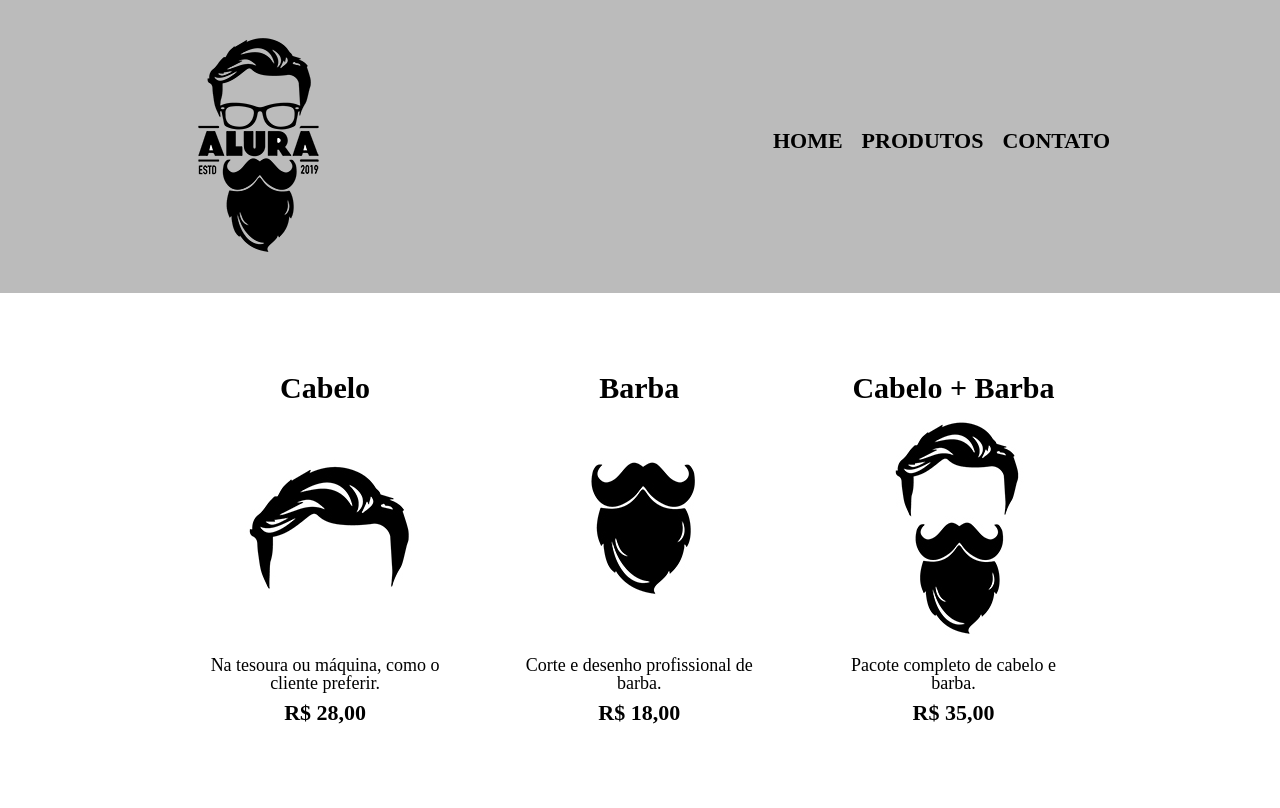
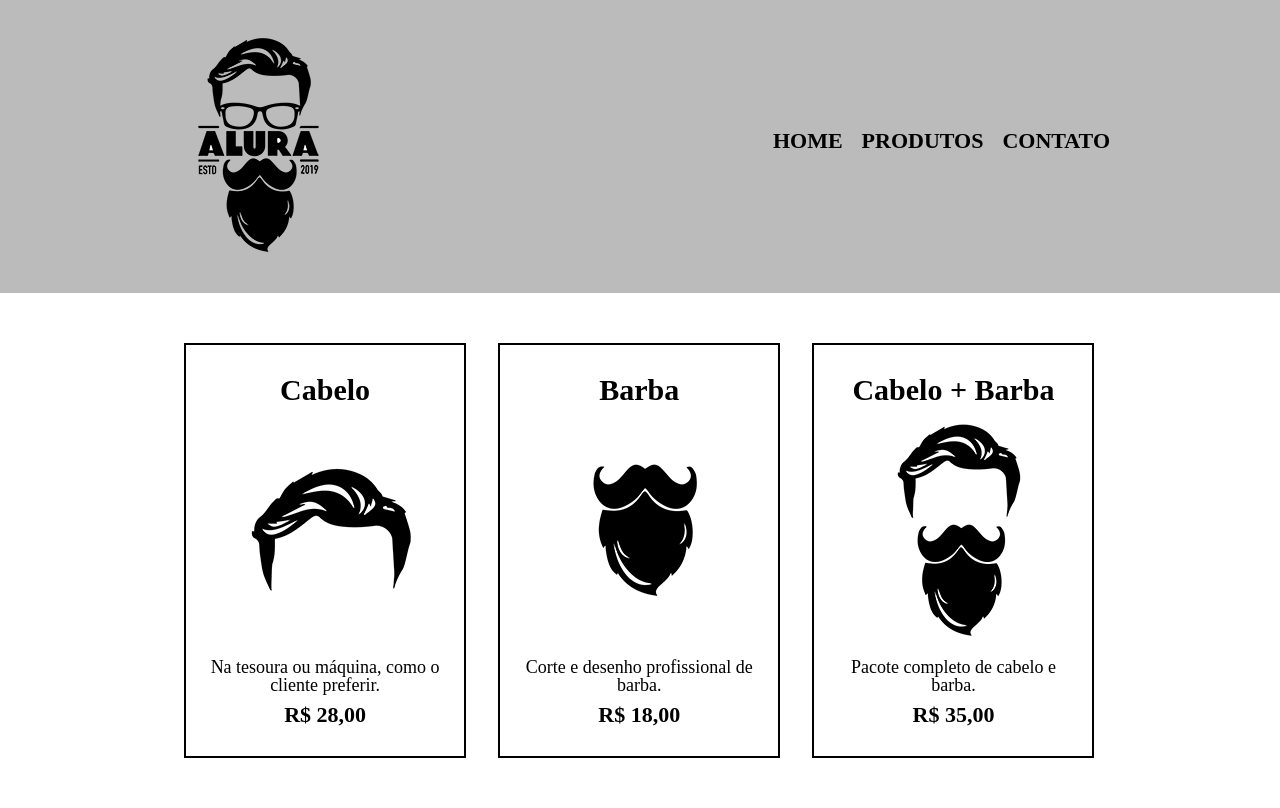
Before and after one commit to SpartanWilhelm/ALURA, a PHP site: page /produtos.html in a window 1280 px wide. Before the commit the page ends 724 px from the top, so only its background shows below. Run offline with PHP 8.4, Linux system fonts and the light colour scheme.

Commit message:
Aplicando bordas

```diff
--- a/HTML_CSS/produtos.css
+++ b/HTML_CSS/produtos.css
@@ -41,6 +41,7 @@ nav a {
     margin: 0 1.5%;
     padding: 30px 20px;
     box-sizing: border-box;
+    border: 2px solid #000000;
 }
 
 .produtos h2 {
```
